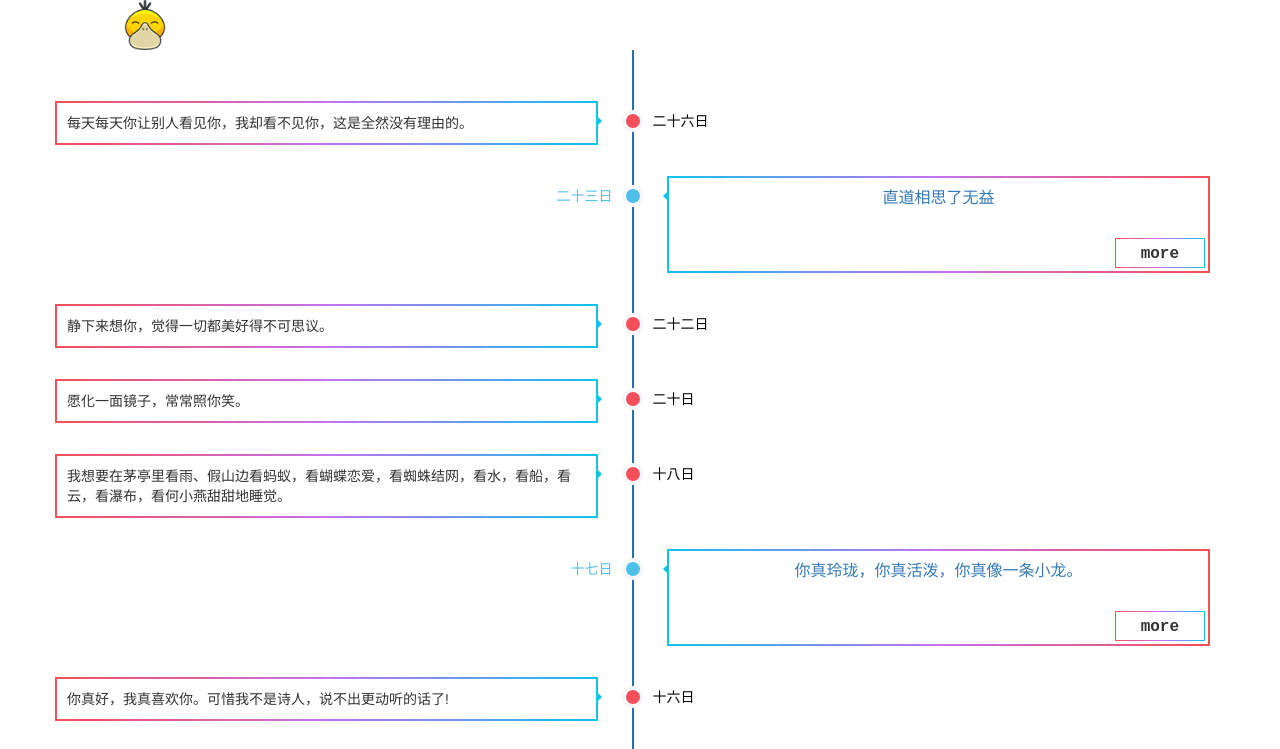
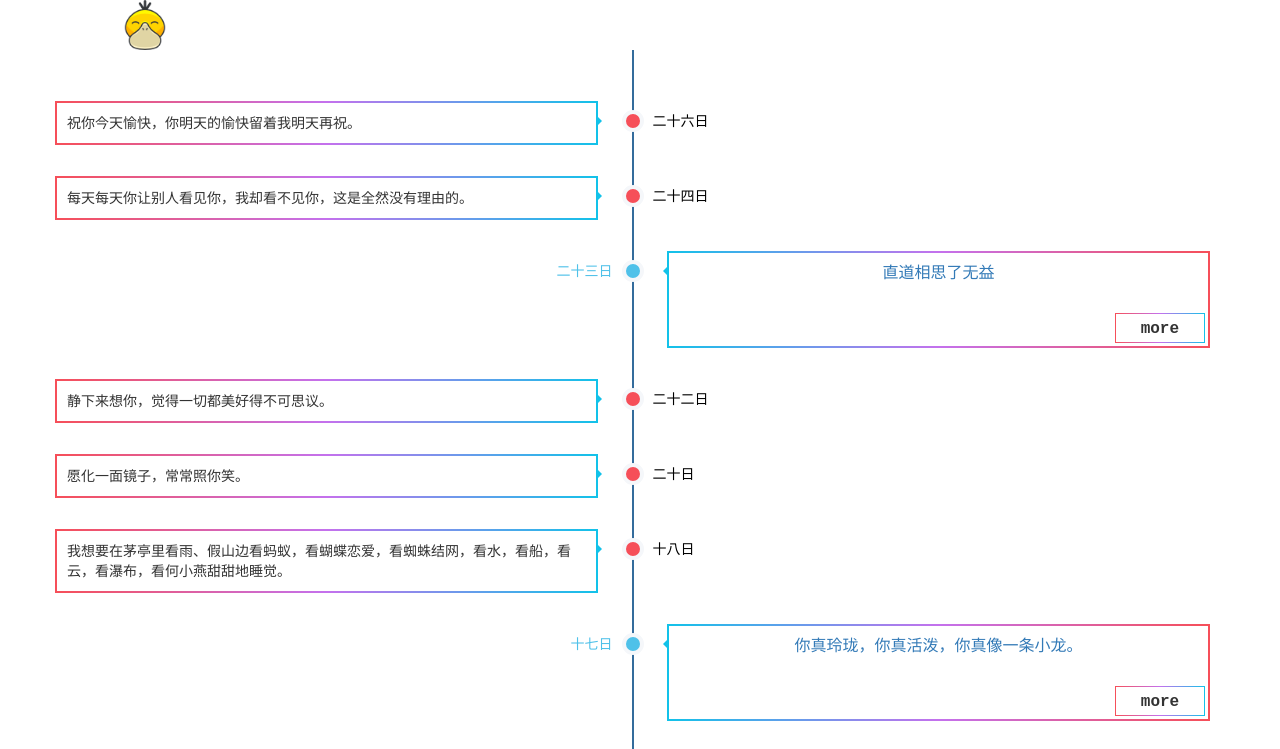
Before and after one commit to luoct/mail, a website: page views/timeline.html in a window 1280 px wide. Shown: the top 749 px of the page. Drawn offline with nearby package versions, Linux system fonts and the light colour scheme.

Commit message:
四月二十六==>句子

```diff
--- a/views/timeline.html
+++ b/views/timeline.html
@@ -73,10 +73,21 @@
                     <dl>
                         <!-- <dt>2020 5月</dt> -->
 
-                        <!-- 四月二十六 ==> 句子 -->
+                         <!-- 四月二十六 ==> 句子 -->
                         <dd class="pos-left clearfix sentence">
                             <div class="circ"></div>
                             <div class="time">二十六日</div>
+                            <div class="events animated">
+                                <div class="events-body">
+                                    祝你今天愉快，你明天的愉快留着我明天再祝。
+                                </div>
+                            </div>
+                        </dd>
+
+                        <!-- 四月二十四 ==> 句子 -->
+                        <dd class="pos-left clearfix sentence">
+                            <div class="circ"></div>
+                            <div class="time">二十四日</div>
                             <div class="events animated">
                                 <div class="events-body">
                                     每天每天你让别人看见你，我却看不见你，这是全然没有理由的。
```
